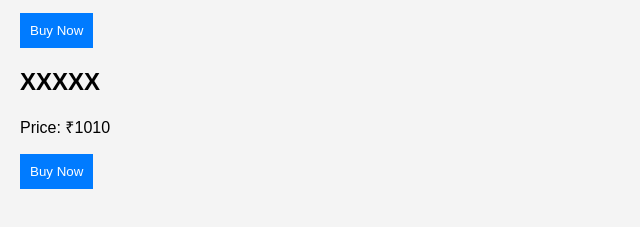
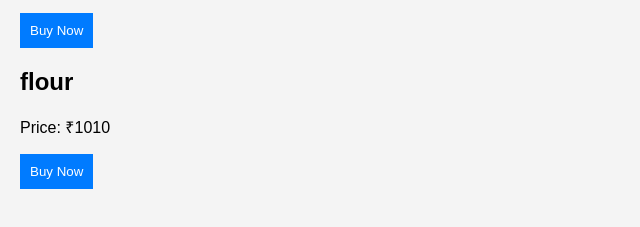
Before and after one commit to francisthomas0622-del/grocery1, a plain HTML site: page index.html in a window 1280 px wide. Shown: the part 223-450 px from the top of the page, 0-640 px from the left. Drawn offline with Linux system fonts and the light colour scheme.

Commit message:
Update index.html

```diff
--- a/index.html
+++ b/index.html
@@ -63,7 +63,7 @@
     <button onclick="trackClick()">Buy Now</button>
   </div>
   <div class="e">
-    <h2>XXXXX </h2>
+    <h2>flour </h2>
     <p>Price: ₹1010</p>
     <button onclick="trackClick()">Buy Now</button>
   </div>
```
